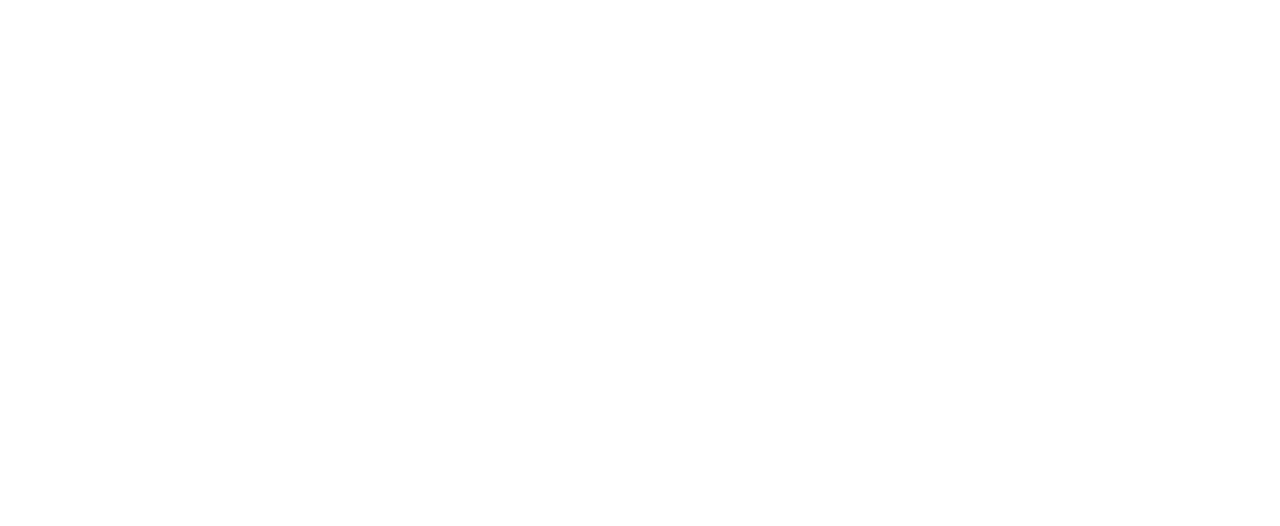
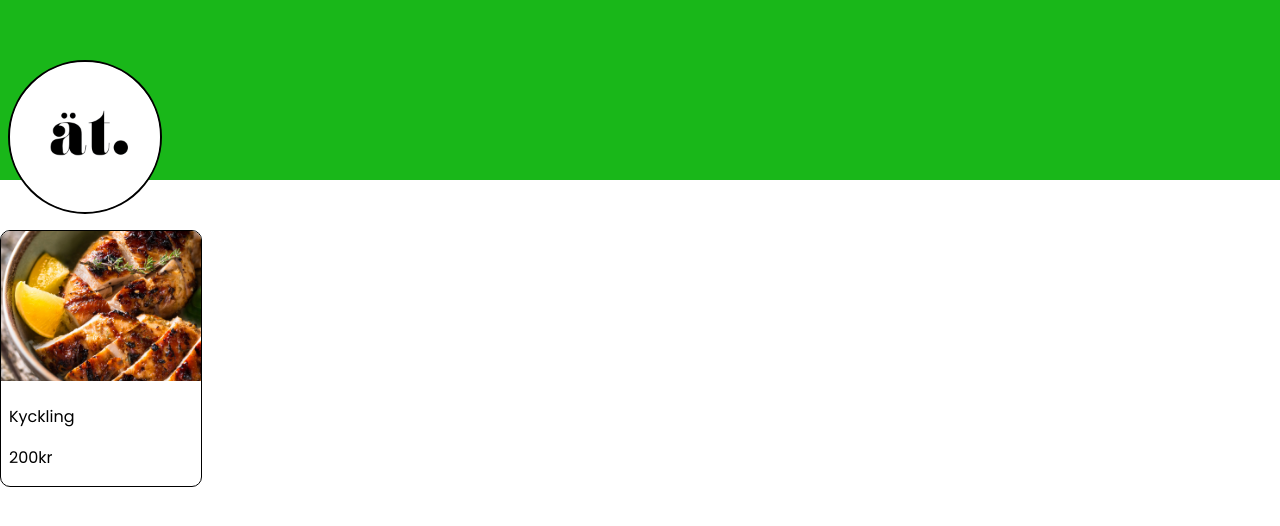
Before and after one commit to Mankeyss/NykopingMeny, a plain HTML site: page src/meny/meny.html in a window 1280 px wide. Drawn offline with Linux system fonts and the light colour scheme.

Commit message:
Fixade allt till samma sida

```diff
--- /dev/null
+++ b/src/assets/json/mat.json
@@ -0,0 +1,16 @@
+[
+    {"brand":"at.","menu":{
+        "lunch":[{"name":"Chicken","price":"200kr"}],
+        "dinner":[{"name":"Pizza", "price":"200kr"}]
+    }},
+
+    {"brand":"hemkop","menu":{
+        "lunch":[{"name":"Chicken","price":"200kr"}],
+        "dinner":[{"name":"Pizza", "price":"200kr"}]
+    }},
+
+    {"brand":"NSU","menu":{
+        "lunch":[{"name":"Chicken","price":"200kr"}],
+        "dinner":[{"name":"Pizza", "price":"200kr"}]
+    }}
+]
--- a/src/meny/meny.css
+++ b/src/meny/meny.css
@@ -0,0 +1,49 @@
+body {
+    margin: 0;
+    padding: 0;
+}
+
+.restaurang-information {
+    width: 100vw;
+    height: 180px;
+    background-color: rgb(25, 183, 25);
+}
+
+.restaurang-icon {
+    width: 150px;
+    height: 150px;
+    min-width: 150px;
+    min-height: 150px;
+    line-height: 150px;
+    text-align: center;
+    border-radius: 100%;
+    object-fit: scale-down;
+    background-color: white;
+    margin-left: 8px;
+    margin-top: 60px;
+    border: 2px solid black;
+}
+
+.rätter-container {
+    display: flex;
+    align-items: center;
+    width: 100vw;
+    margin-top: 50px;
+}
+
+.item {
+    border: 1px solid black;
+    border-radius: 10px;
+    overflow: hidden;
+}
+
+.item-img {
+    width: 200px;
+    height: 150px;
+    object-fit: cover;
+}
+
+.item-name,
+.item-price {
+    margin-left: 8px;
+}
--- a/src/meny/meny.html
+++ b/src/meny/meny.html
@@ -6,14 +6,18 @@
     <title>Meny</title>
     <link rel="stylesheet" href="../font.css">
     <link rel="stylesheet" href="meny.css">
+    <script type="text/javascript" src="../assets/json/mat.json"></script>
     <script src="meny.js" defer></script>
 </head>
 <body>
-    <img><!--Logga till restaurangen-->
+    <div class="restaurang-information">
+        <img class="restaurang-icon" src="../assets/at-logga.png"><!--Logga till restaurangen-->
+    </div>
     <div id="rätter" class="rätter-container">
-        <div>
-            <p></p>
-            <img>
+        <div class="item">
+            <img class="item-img" src="../assets/food/grilled-chicken.jpg">
+            <p class="item-name">Kyckling</p>
+            <p class="item-price">200kr</p>
         </div>
     </div>
 </body>
--- a/src/meny/meny.js
+++ b/src/meny/meny.js
@@ -1 +1,26 @@
-document.getElementById('rätter');
+const params = new URLSearchParams(window.location.search)
+if(params.has('restaurang')) {
+    const restaurang = params.get('restaurang');
+    if(restaurang != 'at' && restaurang != 'hemkop' && restaurang != 'NSU') window.location.href = '../home.html';
+} else {
+    //window.location.href = '../home.html';
+}
+
+//Retrieve foods
+let time = new Date();
+
+const hour = time.getHours()
+console.log(hour);
+
+var obj;
+
+fetch('../assets/json/mat.json')
+  .then(res => res.json())
+  .then(data => {
+    obj = data;
+   })
+  .then(() => {
+    console.log(obj);
+   });
+
+console.log(obj);
```
Also changed, not shown: src/home.html (+3 -3 lines), src/assets/food/grilled-chicken.jpg (added).
